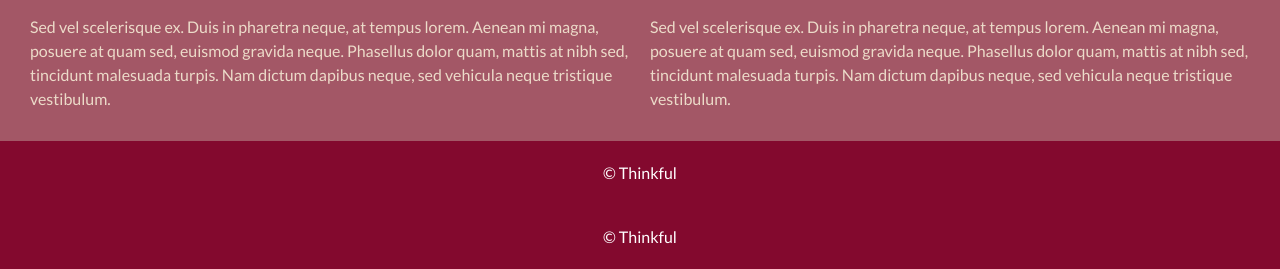
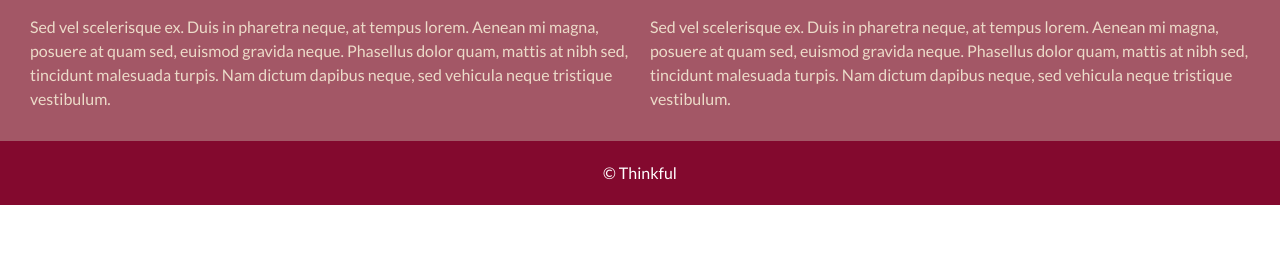
Before and after one commit to KalidW/Cupid, a plain HTML site: page index.html in a window 1280 px wide. Shown: the part 2811-3080 px from the top of the page. After the commit the page ends 3016 px from the top, so only its background shows below. Drawn offline with nearby package versions, Linux system fonts and the light colour scheme.

Commit message:
Update index.html

```diff
--- a/index.html
+++ b/index.html
@@ -1,4 +1,3 @@
-
 
 <!DOCTYPE html>
 <html lang="en">
@@ -212,10 +211,3 @@
     </footer>
   </body>
 </html>
-
-  <footer>
-    <p>© Thinkful</p>
-  </footer>
-</body>
-
-</html>
```
